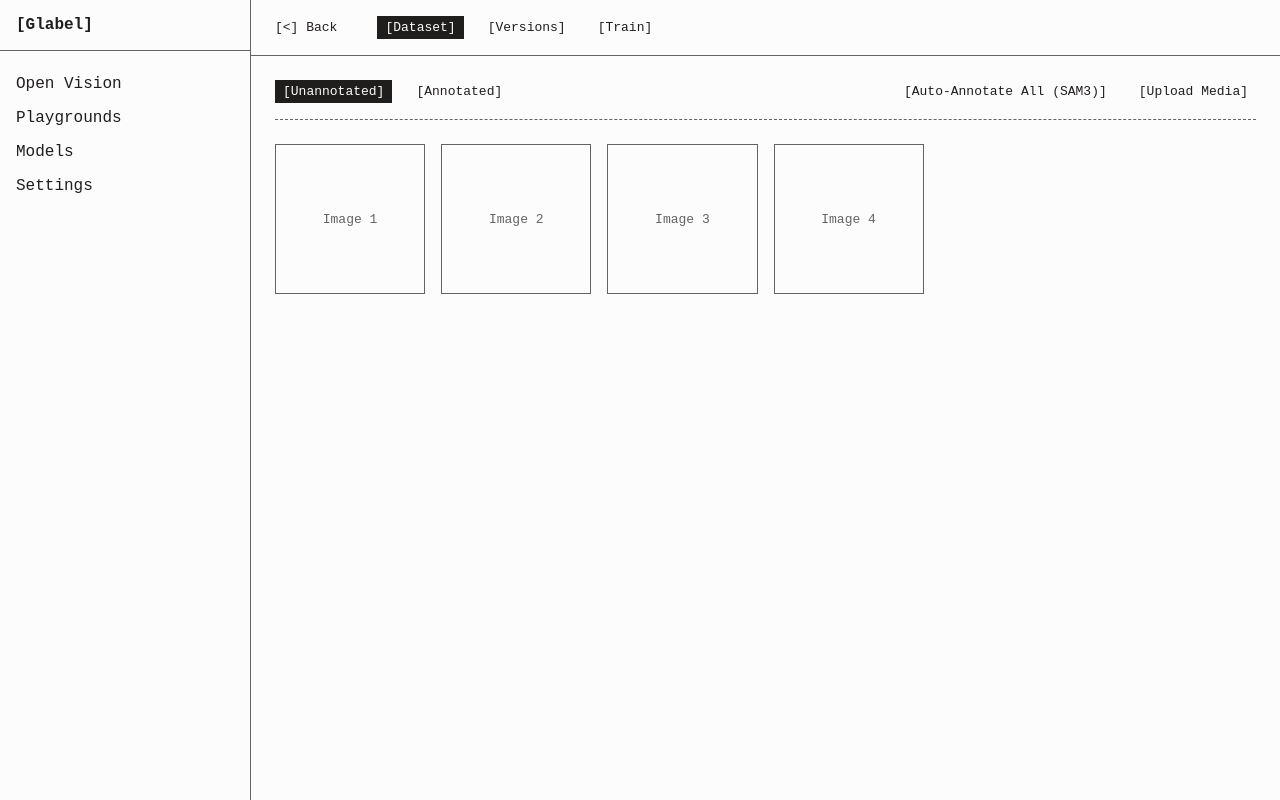
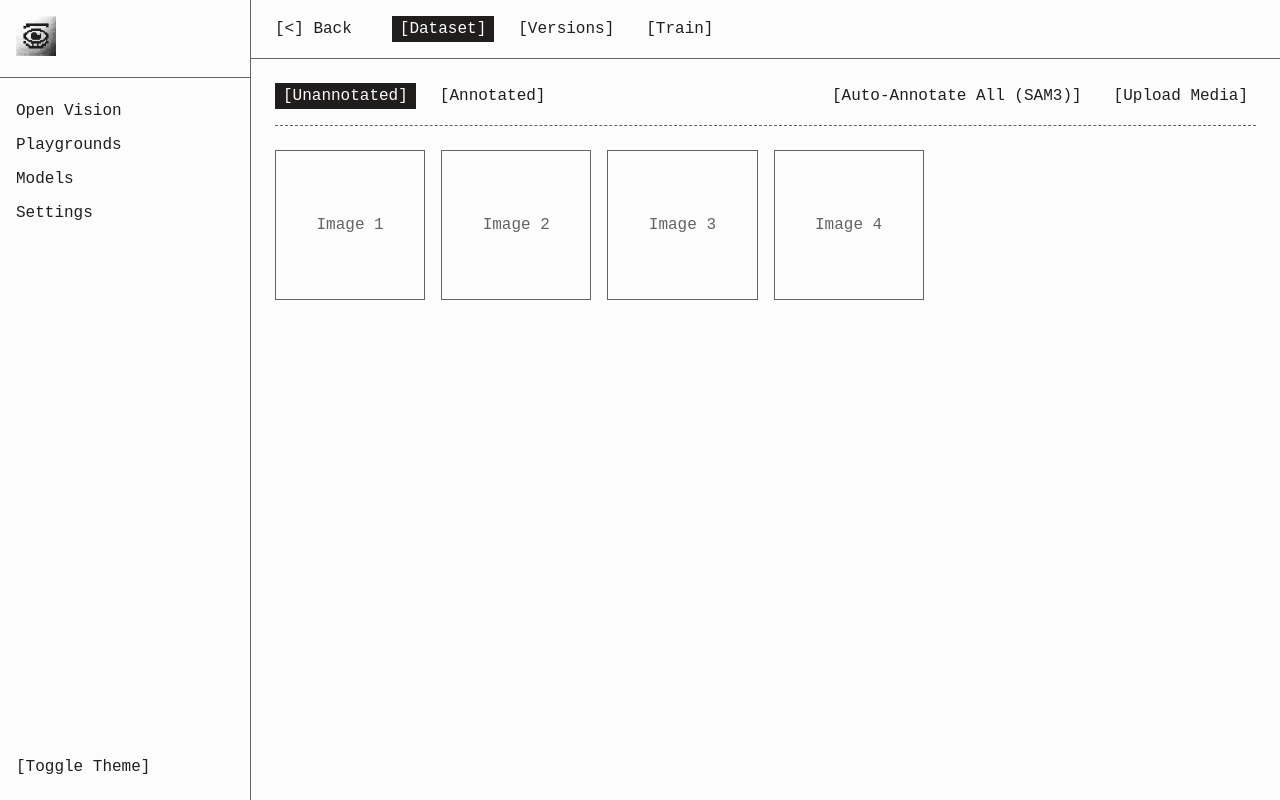
Before and after one commit to LyKhan77/Glabel, a Vue app in the folder frontend/: page /project/1 in a window 1280 px wide. Built offline with nearby package versions, Linux system fonts and the light colour scheme.

Commit message:
feat: add dark mode theme, transitions, and logo branding

```diff
--- a/frontend/index.html
+++ b/frontend/index.html
@@ -3,9 +3,10 @@
   <head>
     <meta charset="UTF-8" />
     <meta name="viewport" content="width=device-width, initial-scale=1.0" />
+    <link rel="icon" type="image/png" href="/glabel-logo-transparent.png" />
     <title>Glabel</title>
   </head>
-  <body style="margin: 0; background: #fdfcfc; font-family: monospace;">
+  <body>
     <div id="app"></div>
     <script type="module" src="/src/main.js"></script>
   </body>
--- a/frontend/src/App.vue
+++ b/frontend/src/App.vue
@@ -10,7 +10,18 @@
 import Sidebar from './components/layout/Sidebar.vue'
 </script>
 <style>
-body { margin: 0; background: #fdfcfc; color: #201d1d; font-family: 'Berkeley Mono', monospace; }
+:root {
+  --bg-color: #fdfcfc;
+  --text-color: #201d1d;
+  --border-color: #646262;
+}
+[data-theme='dark'] {
+  --bg-color: #1a1a1a;
+  --text-color: #e0e0e0;
+  --border-color: #4a4a4a;
+  --img-invert: 1;
+}
+body { margin: 0; background-color: var(--bg-color); color: var(--text-color); font-family: 'Berkeley Mono', monospace; transition: background-color 0.3s ease, color 0.3s ease; }
 .app-layout { display: flex; height: 100vh; overflow: hidden; }
 .main-content { flex: 1; overflow-y: auto; position: relative; }
 </style>
--- a/frontend/src/components/layout/Sidebar.vue
+++ b/frontend/src/components/layout/Sidebar.vue
@@ -1,19 +1,32 @@
 <!-- frontend/src/components/layout/Sidebar.vue -->
 <template>
   <aside class="sidebar">
-    <div class="logo">[Glabel]</div>
+    <div class="logo">
+      <img src="/glabel-logo-transparent.png" alt="Glabel" style="height: 40px; filter: grayscale(100%) invert(var(--img-invert, 0));" />
+    </div>
     <nav class="nav-links">
       <router-link to="/" class="nav-item">Open Vision</router-link>
       <router-link to="/playgrounds" class="nav-item">Playgrounds</router-link>
       <router-link to="/models" class="nav-item">Models</router-link>
       <router-link to="/settings" class="nav-item">Settings</router-link>
+      <button @click="toggleTheme" class="nav-item theme-btn">[Toggle Theme]</button>
     </nav>
   </aside>
 </template>
+<script setup>
+import { ref } from 'vue'
+
+const isDark = ref(false)
+const toggleTheme = () => {
+  isDark.value = !isDark.value
+  document.documentElement.setAttribute('data-theme', isDark.value ? 'dark' : 'light')
+}
+</script>
 <style scoped>
-.sidebar { width: 250px; border-right: 1px solid #646262; display: flex; flex-direction: column; background: #fdfcfc; font-family: 'Berkeley Mono', monospace; height: 100vh; }
-.logo { padding: 1rem; font-weight: bold; border-bottom: 1px solid #646262; }
-.nav-links { display: flex; flex-direction: column; padding: 1rem 0; }
-.nav-item { padding: 0.5rem 1rem; color: #201d1d; text-decoration: none; display: block; }
+.sidebar { width: 250px; border-right: 1px solid var(--border-color); display: flex; flex-direction: column; background: var(--bg-color); font-family: 'Berkeley Mono', monospace; height: 100vh; }
+.logo { padding: 1rem; font-weight: bold; border-bottom: 1px solid var(--border-color); }
+.nav-links { display: flex; flex-direction: column; padding: 1rem 0; flex: 1; }
+.nav-item { padding: 0.5rem 1rem; color: var(--text-color); text-decoration: none; display: block; }
 .nav-item:hover, .router-link-active { background: rgba(15,0,0,0.05); }
+.theme-btn { background: transparent; border: none; cursor: pointer; text-align: left; font-family: inherit; font-size: inherit; margin-top: auto; }
 </style>
```
Also changed, not shown: frontend/public/glabel-logo-transparent.png (added).
